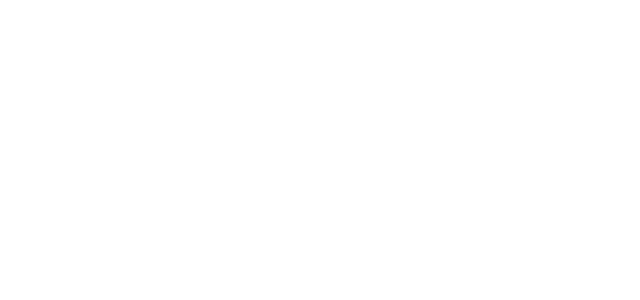
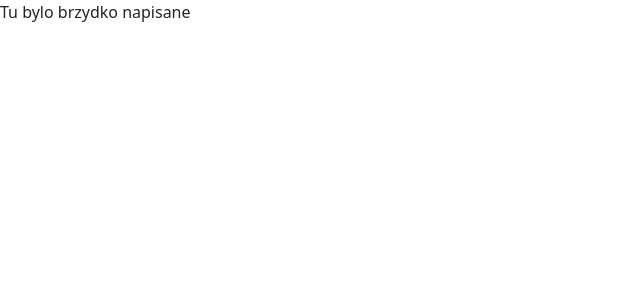
Before and after one commit to janikRafal/pseudo-steam, a React (Create React App) app: page / in a window 1280 px wide. Shown: the top 300 px of the page, without its empty margins (0-640 px from the left). Built offline with nearby package versions, Linux system fonts and the light colour scheme.

Commit message:
Refactor index.tsx for improved readability and add placeholder comment

```diff
--- a/src/index.tsx
+++ b/src/index.tsx
@@ -1,16 +1,17 @@
-import React from 'react';
-import ReactDOM from 'react-dom/client';
-import './index.css';
-import App from './App';
-import reportWebVitals from './reportWebVitals';
-import 'bootstrap/dist/css/bootstrap.min.css';
+import React from "react";
+import ReactDOM from "react-dom/client";
+import "./index.css";
+import App from "./App";
+import reportWebVitals from "./reportWebVitals";
+import "bootstrap/dist/css/bootstrap.min.css";
 
 const root = ReactDOM.createRoot(
-  document.getElementById('root') as HTMLElement
+  document.getElementById("root") as HTMLElement
 );
 root.render(
   <React.StrictMode>
-    <App />
+    {/* <App /> */}
+    Tu bylo brzydko napisane
   </React.StrictMode>
 );
 
```
